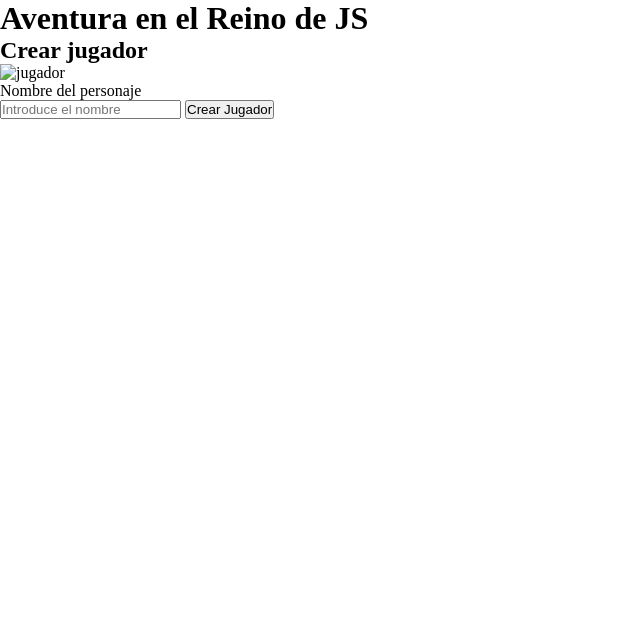
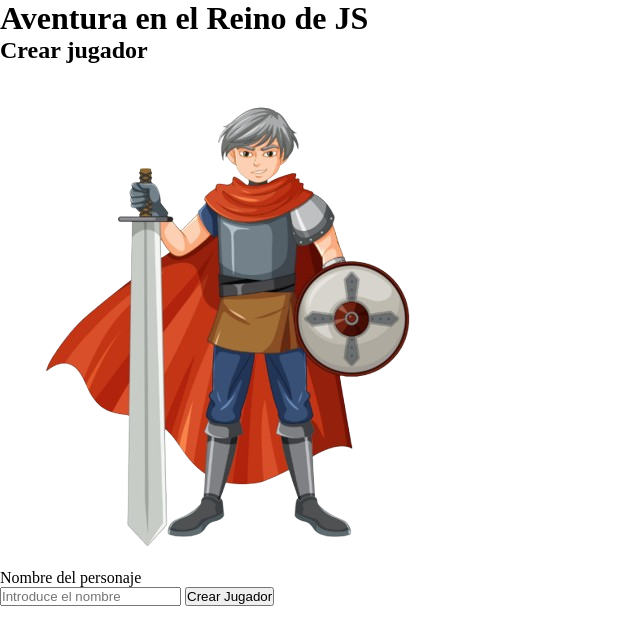
Before and after one commit to ronicleal/PROYECTO-FINAL-REINO-JS, a plain HTML site: page index.html in a window 1280 px wide. Shown: the whole page, without its empty margins (0-640 px from the left). Drawn offline with Linux system fonts and the light colour scheme.

Commit message:
✅new Carpeta imagenes de jugador, productos y enemigos

```diff
--- a/index.html
+++ b/index.html
@@ -20,7 +20,7 @@
             <h2>Crear jugador</h2>
             <div id="scene1-container">
                 <div class="img-container">
-                    <img src="./imagenes/player.png" alt="jugador">
+                    <img src="./image/player.png" alt="jugador">
                 </div>
                 <p id="nombre-jugador-display">Nombre del personaje</p>
             </div>
```
Also changed, not shown: image/armor.png (added), image/axe.png (added), image/b_t_01.png (added), image/dragon.png (added), image/elixir_legendario.png (added), image/espada.png (added), image/espada_runica.png (added), image/esqueleto.png (added), image/hp.png (added), image/mandoble.png (added), image/pants.png (added), image/placas_draconicas.png (added), image/player.png (added), image/pocion_grande.png (added), 1 more files, 2 other files.
